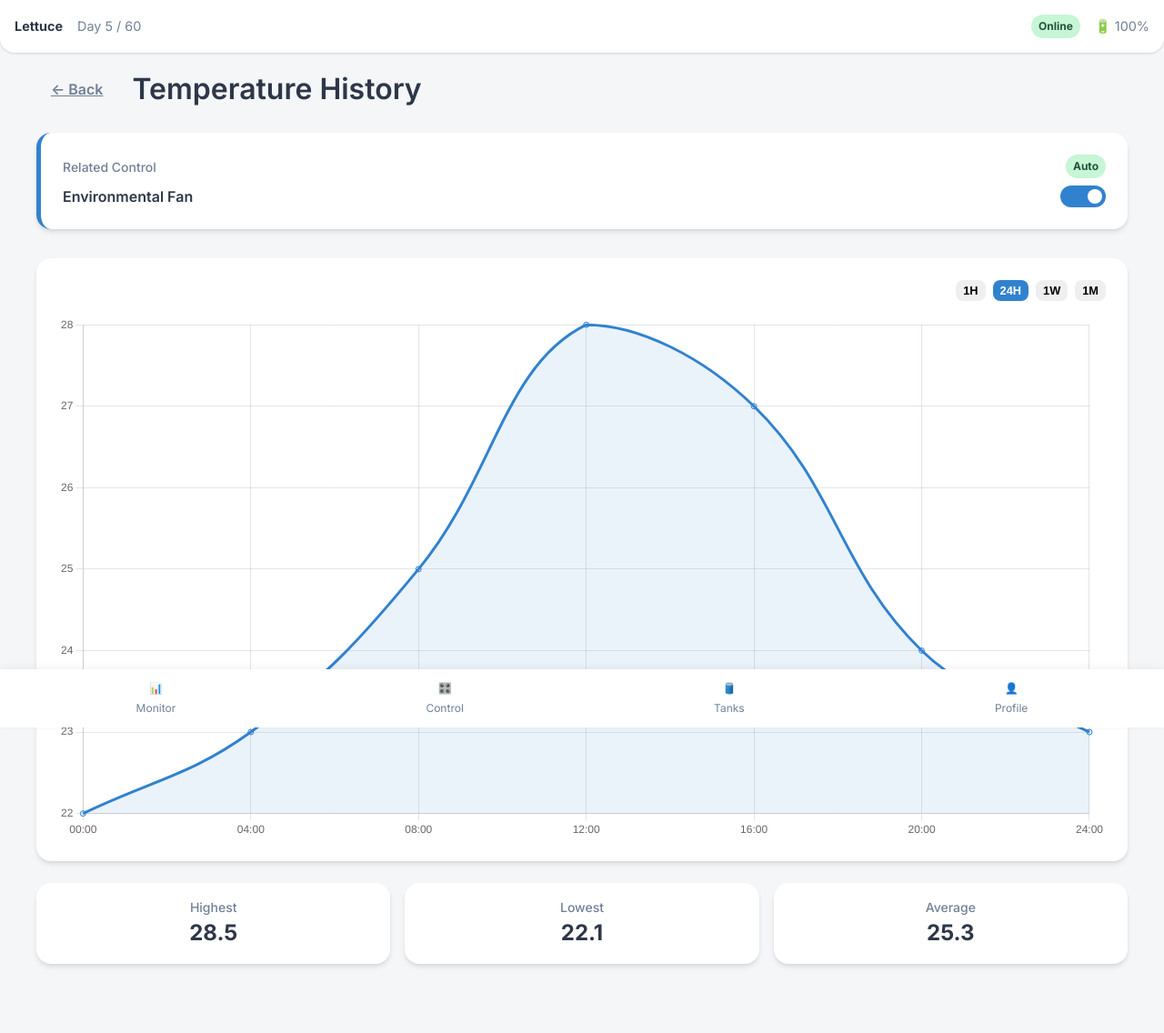
After one commit to prembhaiyye/Shreeram-web, a Flask app: page /graph/temperature in a window 1280 px wide. The commit adds this page. Shown: the whole page at 91% size. Run offline with Flask 3, Linux system fonts and the light colour scheme; the visitor is signed in with stand-in values (Sample User, id 1); data comes from the database, SQL or seed files in the repository.

Commit message:
feat: Add new web pages for controls, developer settings, sensor graphs, user profile, and tank management, including associated styling and routing.

```diff
--- a/static/css/style.css
+++ b/static/css/style.css
@@ -23,7 +23,12 @@ body {
     line-height: 1.5;
 }
 
-h1, h2, h3, h4, h5, h6 {
+h1,
+h2,
+h3,
+h4,
+h5,
+h6 {
     margin: 0;
     font-weight: 600;
 }
@@ -64,8 +69,15 @@ h1, h2, h3, h4, h5, h6 {
     font-weight: bold;
 }
 
-.status-online { background-color: #c6f6d5; color: #22543d; }
-.status-offline { background-color: #fed7d7; color: #822727; }
+.status-online {
+    background-color: #c6f6d5;
+    color: #22543d;
+}
+
+.status-offline {
+    background-color: #fed7d7;
+    color: #822727;
+}
 
 /* Cards */
 .card-grid {
@@ -77,9 +89,10 @@ h1, h2, h3, h4, h5, h6 {
 
 @media (min-width: 640px) {
     .card-grid {
-        grid-template-columns:repeat(2, 1fr);
+        grid-template-columns: repeat(2, 1fr);
     }
 }
+
 @media (min-width: 1024px) {
     .card-grid {
         grid-template-columns: repeat(4, 1fr);
@@ -203,9 +216,17 @@ h1, h2, h3, h4, h5, h6 {
     display: inline-block;
 }
 
-.indicator-green { background-color: var(--success-color); }
-.indicator-yellow { background-color: var(--warning-color); }
-.indicator-red { background-color: var(--danger-color); }
+.indicator-green {
+    background-color: var(--success-color);
+}
+
+.indicator-yellow {
+    background-color: var(--warning-color);
+}
+
+.indicator-red {
+    background-color: var(--danger-color);
+}
 
 /* Bottom Nav (Mobile) */
 .bottom-nav {
@@ -217,7 +238,7 @@ h1, h2, h3, h4, h5, h6 {
     display: flex;
     justify-content: space-around;
     padding: 0.75rem;
-    box-shadow: 0 -2px 10px rgba(0,0,0,0.05);
+    box-shadow: 0 -2px 10px rgba(0, 0, 0, 0.05);
     z-index: 40;
 }
 
@@ -231,6 +252,59 @@ h1, h2, h3, h4, h5, h6 {
     gap: 0.25rem;
 }
 
-.nav-item.active {
-    color: var(--primary-color);
+
+/* Switch Toggle */
+.switch {
+    position: relative;
+    display: inline-block;
+    width: 50px;
+    height: 24px;
 }
+
+.switch input {
+    opacity: 0;
+    width: 0;
+    height: 0;
+}
+
+.slider {
+    position: absolute;
+    cursor: pointer;
+    top: 0;
+    left: 0;
+    right: 0;
+    bottom: 0;
+    background-color: #cbd5e0;
+    transition: .4s;
+}
+
+.slider:before {
+    position: absolute;
+    content: "";
+    height: 16px;
+    width: 16px;
+    left: 4px;
+    bottom: 4px;
+    background-color: white;
+    transition: .4s;
+}
+
+input:checked+.slider {
+    background-color: var(--primary-color);
+}
+
+input:focus+.slider {
+    box-shadow: 0 0 1px var(--primary-color);
+}
+
+input:checked+.slider:before {
+    transform: translateX(26px);
+}
+
+.slider.round {
+    border-radius: 34px;
+}
+
+.slider.round:before {
+    border-radius: 50%;
+}
--- /dev/null
+++ b/templates/graph.html
@@ -0,0 +1,84 @@
+{% extends "base.html" %}
+
+{% block content %}
+<div style="display: flex; align-items: center; gap: 1rem; margin-bottom: 1.5rem;">
+    <a href="{{ url_for('views.monitor') }}" class="btn"
+        style="width: auto; padding: 0.5rem 1rem; background: transparent; color: var(--text-secondary);">← Back</a>
+    <h1 style="text-transform: capitalize;">{{ sensor_type }} History</h1>
+</div>
+
+<!-- Related Control Card (Example Logic) -->
+{% if sensor_type == 'temperature' %}
+<div class="card" style="margin-bottom: 2rem; border-left: 5px solid var(--primary-color);">
+    <div class="card-header">
+        <span class="card-title">Related Control</span>
+        <span class="status-badge status-online">Auto</span>
+    </div>
+    <div style="display: flex; justify-content: space-between; align-items: center;">
+        <span style="font-weight: 600;">Environmental Fan</span>
+        <label class="switch">
+            <input type="checkbox" checked disabled> <!-- Simulate State -->
+            <span class="slider round"></span>
+        </label>
+    </div>
+</div>
+{% endif %}
+
+<div class="card">
+    <div style="display: flex; justify-content: flex-end; gap: 0.5rem; margin-bottom: 1rem;">
+        <button class="btn" style="width: auto; font-size: 0.8rem; padding: 0.25rem 0.5rem;">1H</button>
+        <button class="btn btn-primary" style="width: auto; font-size: 0.8rem; padding: 0.25rem 0.5rem;">24H</button>
+        <button class="btn" style="width: auto; font-size: 0.8rem; padding: 0.25rem 0.5rem;">1W</button>
+        <button class="btn" style="width: auto; font-size: 0.8rem; padding: 0.25rem 0.5rem;">1M</button>
+    </div>
+    <canvas id="sensorChart" width="400" height="200"></canvas>
+</div>
+
+<div class="card-grid" style="margin-top: 1.5rem; grid-template-columns: repeat(3, 1fr);">
+    <div class="card" style="text-align: center; padding: 1rem;">
+        <div class="card-title">Highest</div>
+        <div class="card-value" style="font-size: 1.5rem;">28.5</div>
+    </div>
+    <div class="card" style="text-align: center; padding: 1rem;">
+        <div class="card-title">Lowest</div>
+        <div class="card-value" style="font-size: 1.5rem;">22.1</div>
+    </div>
+    <div class="card" style="text-align: center; padding: 1rem;">
+        <div class="card-title">Average</div>
+        <div class="card-value" style="font-size: 1.5rem;">25.3</div>
+    </div>
+</div>
+{% endblock %}
+
+{% block scripts %}
+<script>
+    const ctx = document.getElementById('sensorChart').getContext('2d');
+    const chart = new Chart(ctx, {
+        type: 'line',
+        data: {
+            labels: ['00:00', '04:00', '08:00', '12:00', '16:00', '20:00', '24:00'],
+            datasets: [{
+                label: '{{ sensor_type|capitalize }}',
+                data: [22, 23, 25, 28, 27, 24, 23], // Dummy data
+                borderColor: '#3182ce',
+                backgroundColor: 'rgba(49, 130, 206, 0.1)',
+                fill: true,
+                tension: 0.4
+            }]
+        },
+        options: {
+            responsive: true,
+            plugins: {
+                legend: {
+                    display: false
+                }
+            },
+            scales: {
+                y: {
+                    beginAtZero: false
+                }
+            }
+        }
+    });
+</script>
+{% endblock %}
```
Also changed, not shown: templates/controls.html (added, +78 -0 lines), templates/developer.html (added, +58 -0 lines), templates/profile.html (added, +44 -0 lines), templates/tanks.html (added, +36 -0 lines), routes/__init__.py (added).
